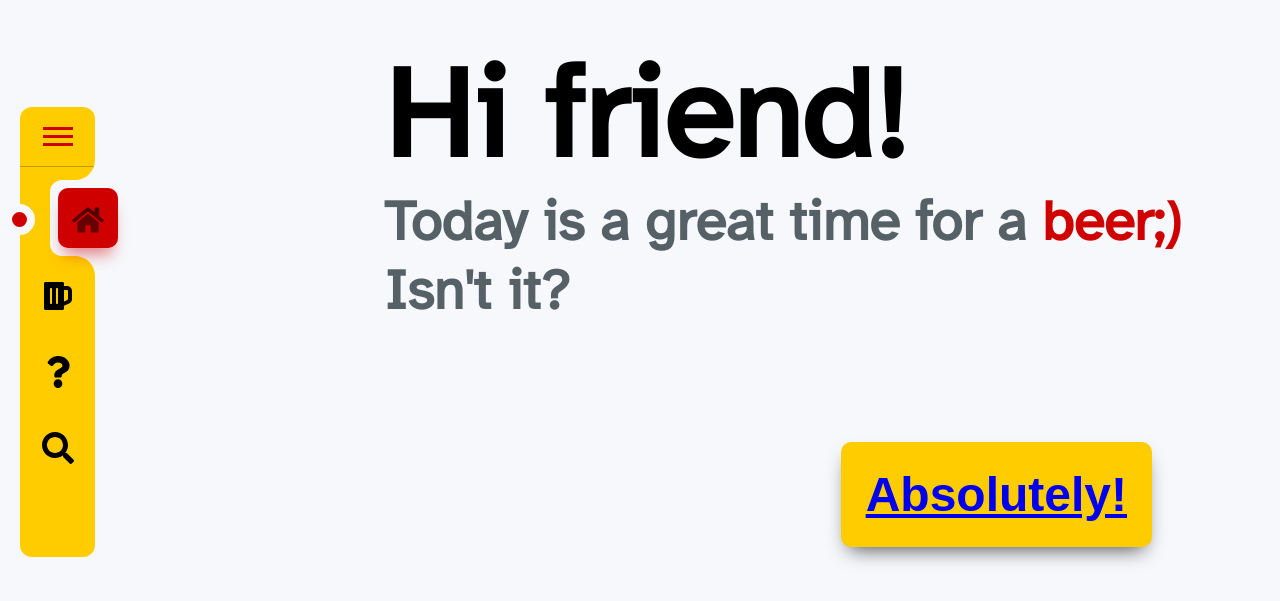
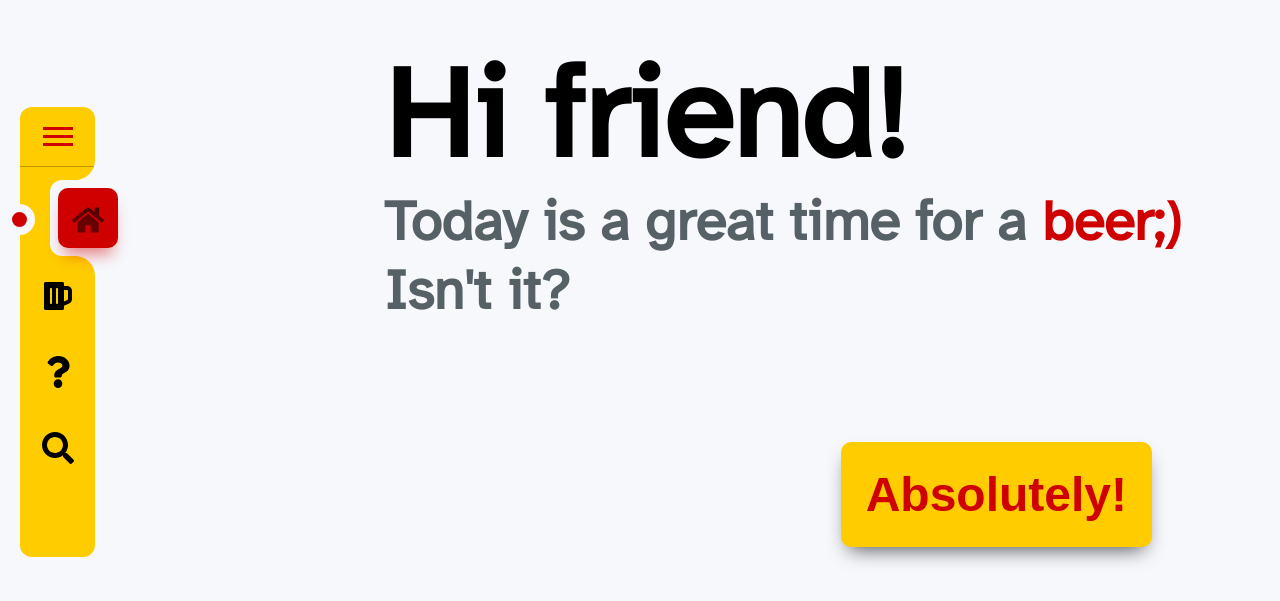
Before and after one commit to Misha-Solt/beer-expert, a React (Create React App) app in the folder client/: page / in a window 1280 px wide. Shown: the part 133-734 px from the top of the page. Built offline with nearby package versions, Linux system fonts and the light colour scheme.

Commit message:
Link style deleted

```diff
--- a/client/src/components/MainLayout/mainLayout.module.css
+++ b/client/src/components/MainLayout/mainLayout.module.css
@@ -48,3 +48,7 @@
   font-weight: bolder;
   color: #cf0000;
 }
+.link {
+  text-decoration: none;
+  color: #cf0000;
+}
```
